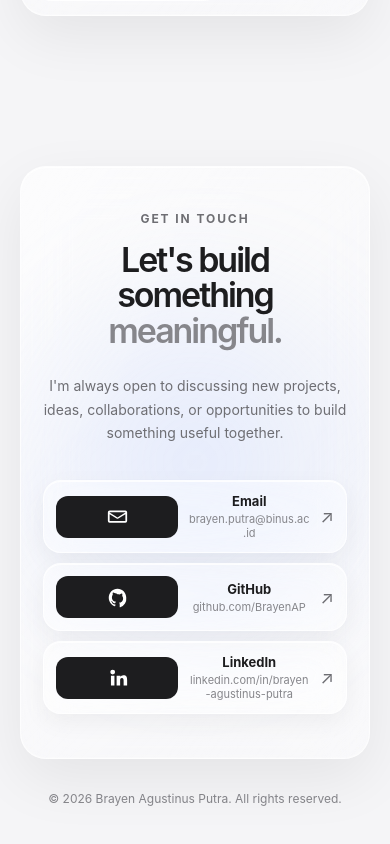
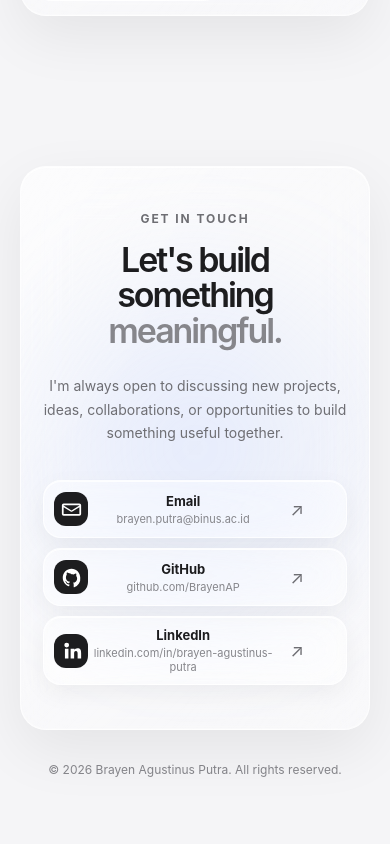
Before and after one commit to BrayenAP/MyPortfolio, a React (Vite) app: page / in a window 390 px wide. Shown: the part 3480-4324 px from the top of the page. After the commit the page ends 4301 px from the top, so only its background shows below. Built offline with nearby package versions, Linux system fonts and the light colour scheme.

Commit message:
Update index.css

```diff
--- a/src/index.css
+++ b/src/index.css
@@ -2761,12 +2761,34 @@ body.dark-mode .hero-actions .glass-button.primary {
 @media (max-width: 700px) {
   .contact-link {
     position: relative;
-  }
-
+    display: flex;
+    align-items: center;
+    justify-content: center;
+    min-height: 58px;
+    padding: 10px 42px;
+  }
+
+  /* Icon tetap kecil di kiri */
+  .contact-link > :first-child {
+    position: absolute;
+    left: 10px;
+    width: 34px;
+    height: 34px;
+    flex: none;
+  }
+
+  /* Tulisan tepat di tengah */
   .contact-link > div {
-    flex: 1;
+    display: flex;
+    flex-direction: column;
     align-items: center;
+    justify-content: center;
+    width: 100%;
     text-align: center;
-    margin: 0 auto;
-  }
-}
+  }
+
+  .contact-link span,
+  .contact-link p {
+    text-align: center;
+  }
+}
```
